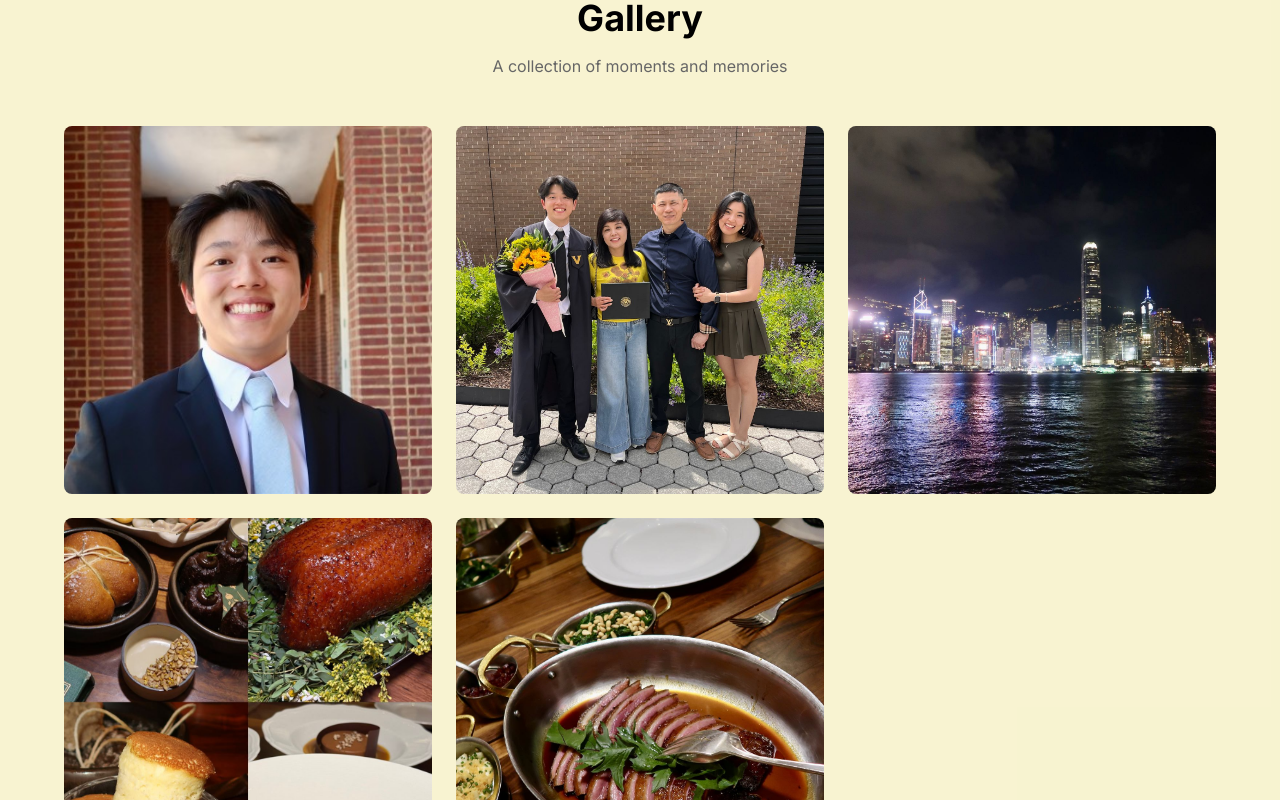
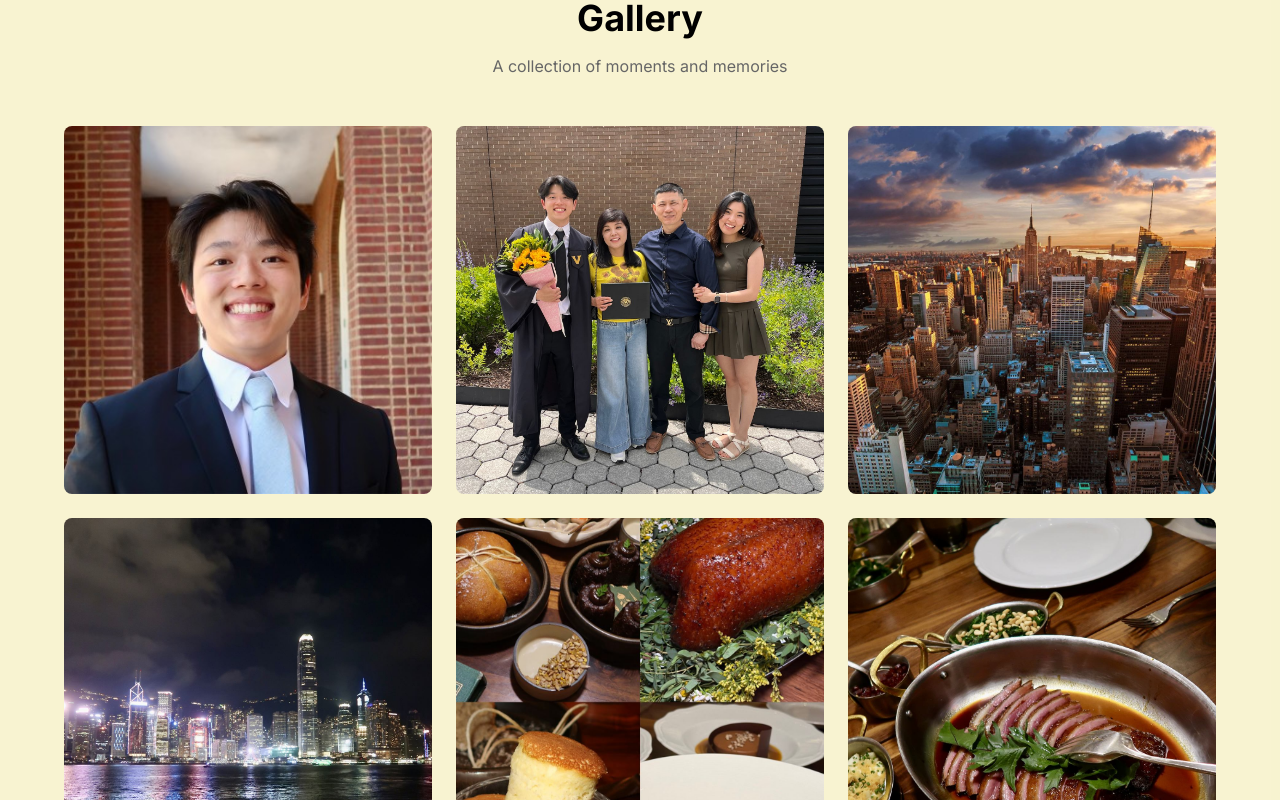
Before and after one commit to jameshuang12/portfolio, a Next.js app: page / in a window 1280 px wide. Shown: the part 6660-7460 px from the top of the page. Built offline with nearby package versions, Linux system fonts and the light colour scheme.

Commit message:
add back

```diff
--- a/src/data/gallery.ts
+++ b/src/data/gallery.ts
@@ -41,6 +41,16 @@ export const galleryData: GalleryImage[] = [
     height: 1800,
   },
   {
+    id: "nyc-skyline",
+    src: "/images/gallery-nyc-skyline.jpg",
+    alt: "New York City skyline at sunset",
+    title: "New York City",
+    description: "Based in New York City",
+    category: "Home",
+    width: 1800,
+    height: 1012,
+  },
+  {
     id: "hong-kong-skyline",
     src: "/images/gallery-hong-kong-skyline.jpg",
     alt: "Hong Kong skyline at night from Victoria Harbour",
@@ -76,6 +86,7 @@ export const galleryCategories = [
   "All",
   "Professional",
   "Milestones",
+  "Home",
   "Travel",
   "Food",
 ];
```
Also changed, not shown: public/images/gallery-nyc-skyline.jpg (added).
